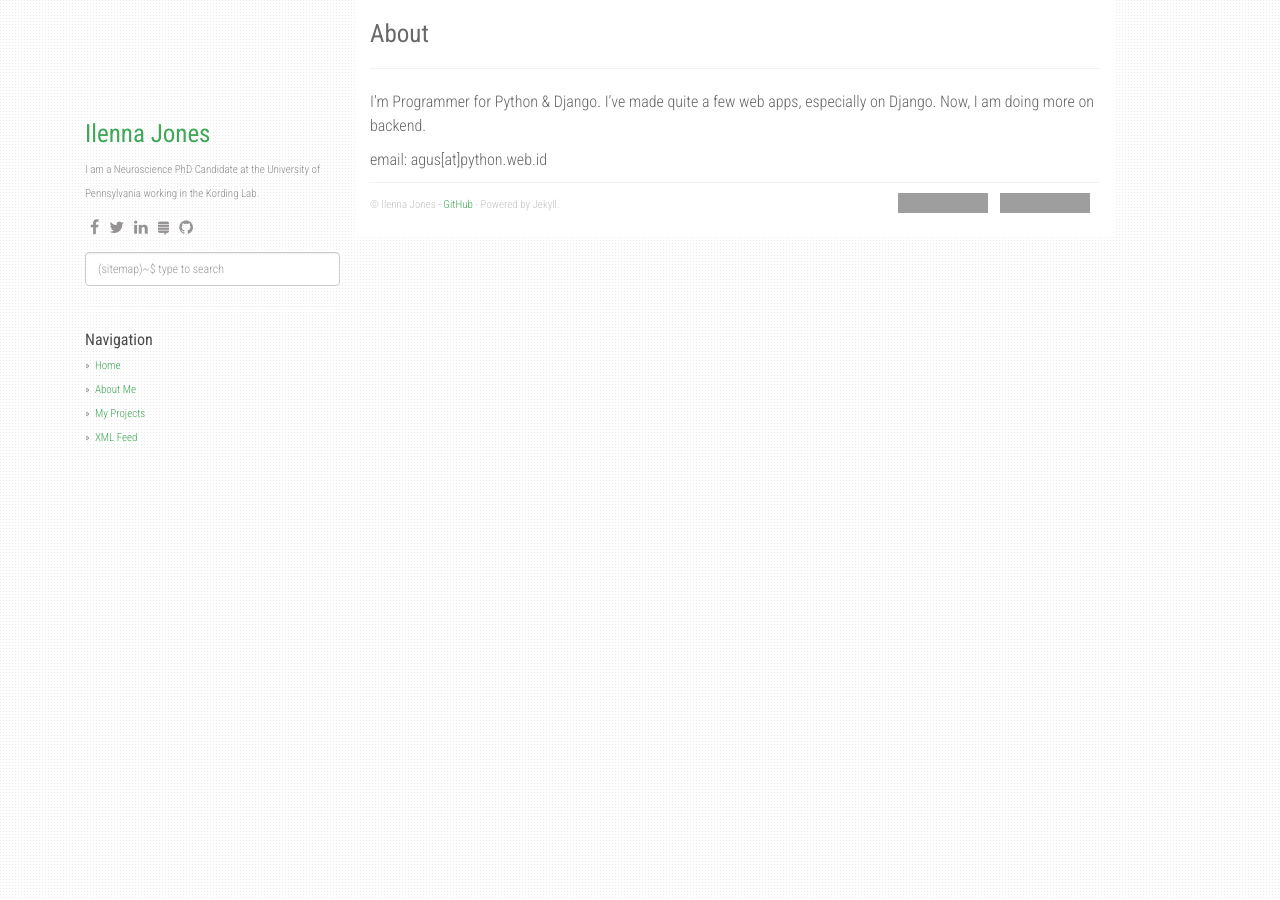
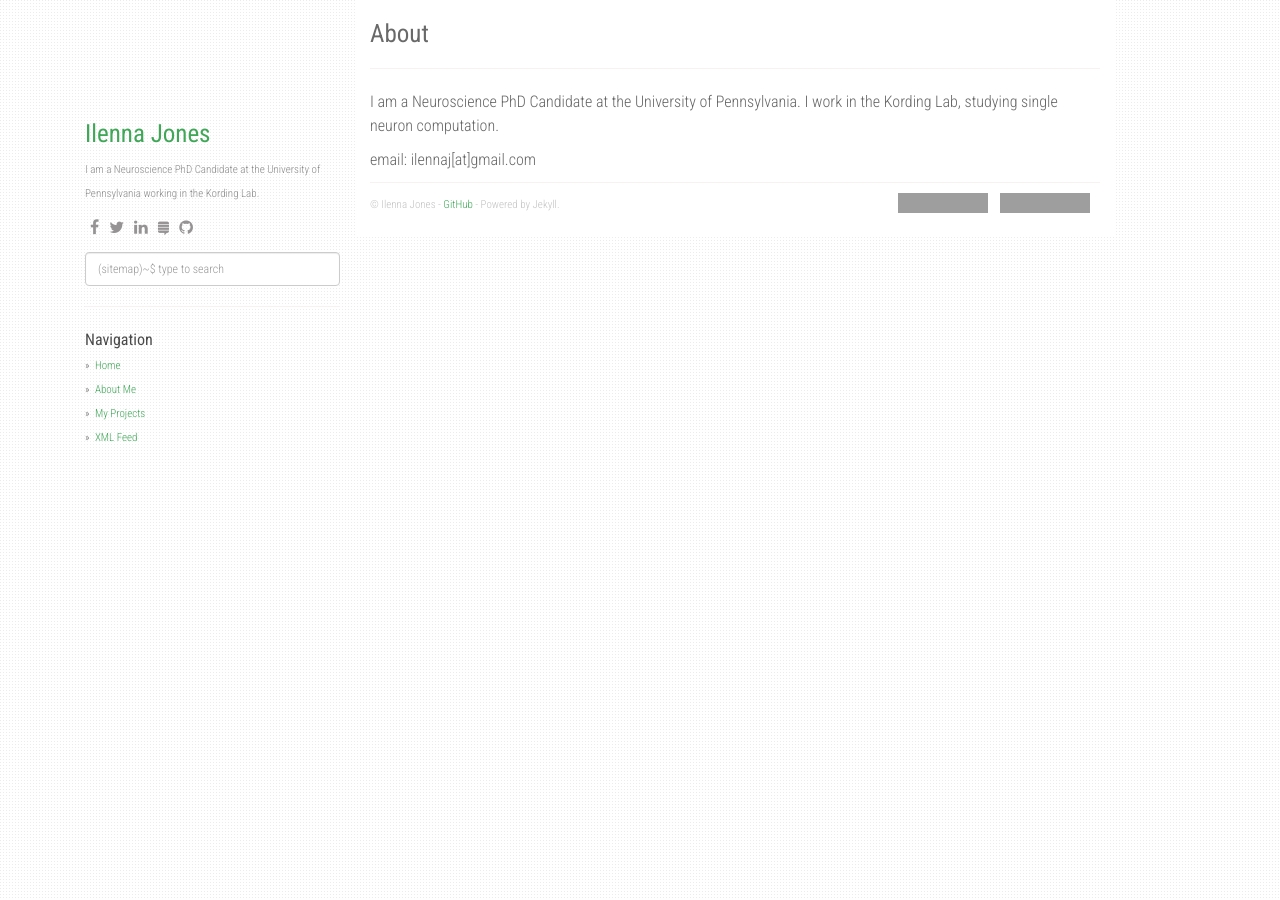
Before and after one commit to ilennaj/ilennaj-old.github.io, a Jekyll site: the page built from about.md, in a window 1280 px wide. Built offline with Jekyll 4.4.1, drawn with Linux system fonts in a browser that asks for light colours; nearby versions of some CDN libraries; grey boxes are pictures that could not be loaded.

Commit message:
Update about.md

```diff
--- a/about.md
+++ b/about.md
@@ -4,6 +4,6 @@ title: About
 permalink: /about/
 ---
 
-I'm Programmer for Python & Django. I've made quite a few web apps, especially on Django. Now, I am doing more on backend.
+I am a Neuroscience PhD Candidate at the University of Pennsylvania. I work in the Kording Lab, studying single neuron computation.
 
-email: agus[at]python.web.id
+email: ilennaj[at]gmail.com
```
